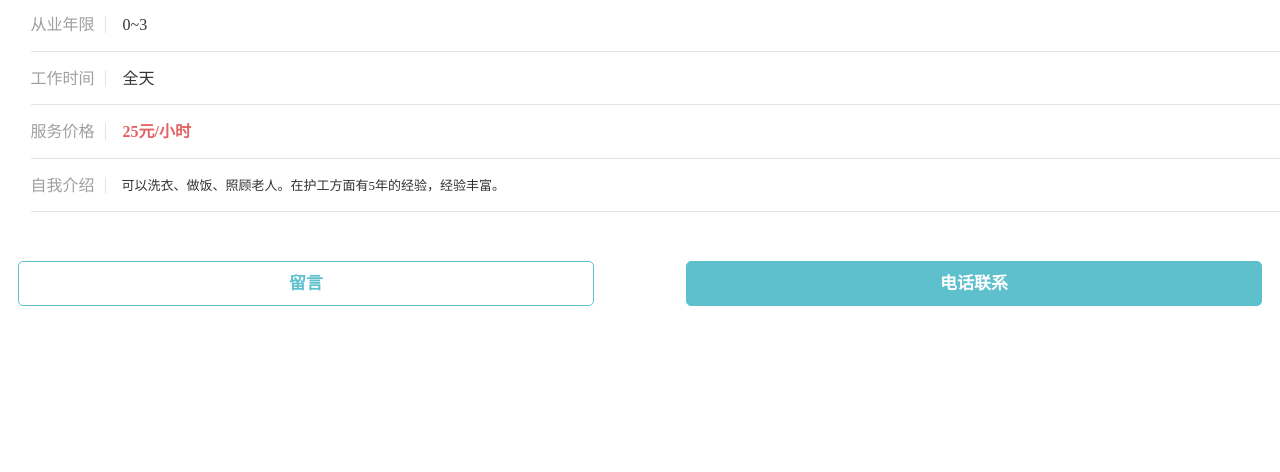
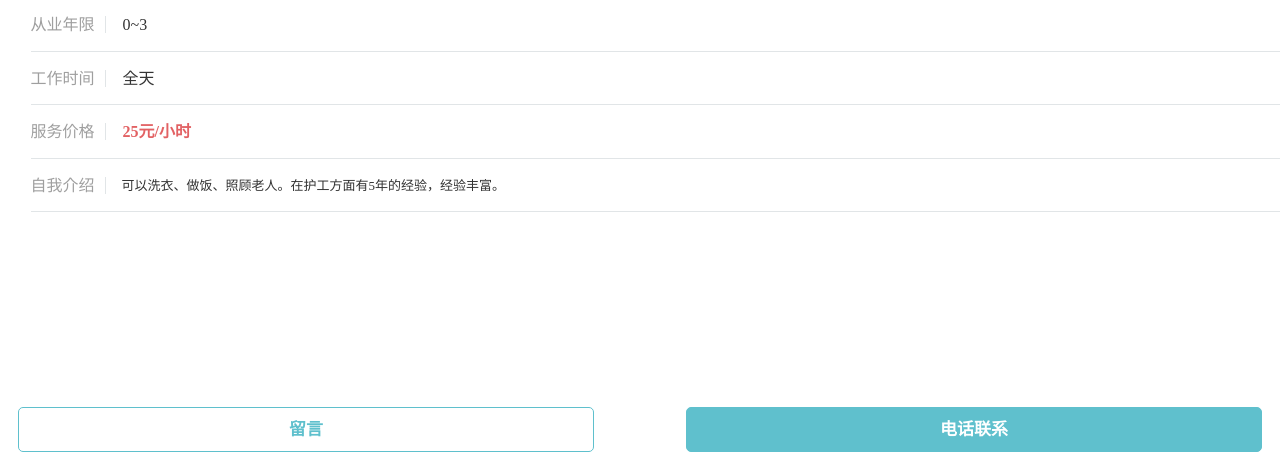
Before and after one commit to suoaiyisheng/task, a plain HTML site: page task05/task05.html in a window 1280 px wide. Shown: the part 328-800 px from the top of the page. Drawn offline with Linux system fonts and the light colour scheme; a web font is replaced by a local one.

Commit message:
'moreChange'

```diff
--- a/task05/sass/footer.scss
+++ b/task05/sass/footer.scss
@@ -3,6 +3,9 @@ footer{
 	margin-bottom:20px;
     display:flex;
     justify-content:space-between;
+    position: fixed;
+    bottom:0;
+    width:100%;
 }
 .footer_left,.footer_right{
 	display: flex;
--- a/task05/sass/header.scss
+++ b/task05/sass/header.scss
@@ -2,6 +2,7 @@ header{
 	color:white;
 	position:fixed;
 	width:100%;
+	z-index:999;
 }
 .header_toolbar{
 	height: 40px;
```
Also changed, not shown: task05/sass/footer.css, task05/sass/header.css, 2 other files.
